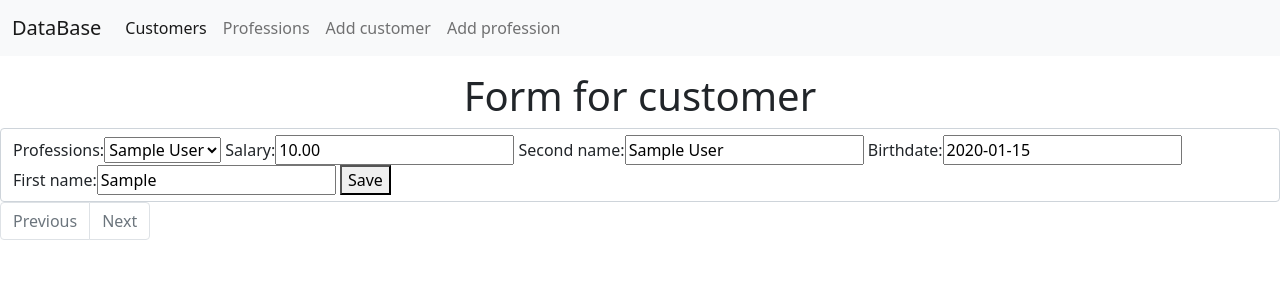
After one commit to mamuka96/customers, a Django app: page /customers/update_customer/1 in a window 1280 px wide. The commit adds this page. Shown: the top 300 px of the page. Run offline with Django 3.2, Linux system fonts and the light colour scheme; tables that the repository leaves empty hold one stand-in row (values such as "Sample post").

Commit message:
initial commit34

```diff
--- a/my_app/customers/forms.py
+++ b/my_app/customers/forms.py
@@ -1,27 +1,18 @@
 from django import forms
 from .models import Professions, Customers
 
-class CustomersForm(forms.Form):
-    first_name = forms.CharField(max_length=20)
-    second_name = forms.CharField(max_length=40)
-    birthdate = forms.DateField()
-    salary = forms.DecimalField(max_digits=10, decimal_places=2)
-    professions = forms.ModelChoiceField(queryset=Professions.objects.all())
+class CustomersForm(forms.ModelForm):
 
-    def save(self):
-        Customers.objects.create(**self.cleaned_data)
-
-    first_name.widget.attrs.update({'class': 'form-control'})
-    second_name.widget.attrs.update({'class': 'form-control'})
-    birthdate.widget.attrs.update({'class': 'form-control'})
-    salary.widget.attrs.update({'class': 'form-control'})
-    professions.widget.attrs.update({'class': 'form-select'})
-
-class ProfessionsForm(forms.Form):
-    profession_name = forms.CharField(max_length=20)
+    class Meta():
+        model = Customers
+        fields = {'first_name', 'second_name', 'birthdate', 'salary', 'professions', }
 
 
-    def save(self):
-        Professions.objects.create(**self.cleaned_data)
 
-    profession_name.widget.attrs.update({'class': 'form-control'})
+
+
+class ProfessionsForm(forms.ModelForm):
+
+    class Meta():
+        model = Professions
+        fields = {'profession_name',}
--- a/my_app/customers/mixins.py
+++ b/my_app/customers/mixins.py
@@ -1,13 +1,20 @@
 from django.shortcuts import render, redirect
+from django.core.paginator import Paginator
+
 
 class ObjectsListMixin():
     model = None
     template = None
 
     def get(self, request):
+        paginator = Paginator(self.model.objects.all(), 2)
+        page_obj = paginator.page(request.GET.get('page'))
+
         context = {
             'title': f'{self.model.__name__}',
-            'objects': self.model.objects.all(),
+            'page_obj': page_obj,
+            'paginator': paginator
+
         }
         return render(request, self.template, context)
 
@@ -31,3 +38,46 @@ class CreatorObjectsMixin():
             return redirect(f'{self.model.__name__.lower()}-list')
         context = {'form': form}
         return render(request, self.template, context)
+
+
+class UpdateObjectsMixin():
+
+    model = None
+    template = None
+    form = None
+
+    def get(self, request, pk):
+        obj = self.model.objects.get(pk=pk)
+        form = self.form(instance=obj)
+        context = {
+            'form': form,
+            'object': obj,
+        }
+        return render(request, self.template, context)
+
+    def post(self, request, pk):
+        obj = self.model.objects.get(pk=pk)
+        form = self.form(request.POST, instance=obj)
+        if form.is_valid():
+            form.save()
+            return redirect(f'{self.model.__name__.lower()}-list')
+
+        context = {
+            'form': form,
+            'object': obj,
+        }
+        return render(request, self.template, context)
+
+
+class DeleteObjectsMixin():
+    model = None
+    template = None
+
+    def get(self, request, pk):
+        obj = self.model.objects.get(pk=pk)
+        return render(request, self.template, {'object': obj})
+
+    def post(self, request, pk):
+        obj = self.model.objects.get(pk=pk)
+        obj.delete()
+        return redirect(f'{self.template.__name__.lower()}-list')
--- a/my_app/customers/models.py
+++ b/my_app/customers/models.py
@@ -25,4 +25,4 @@ class Customers(models.Model):
         return f'<{Customers.__repr__} ({self.first_name}, {self.second_name})>'
 
     def __str__(self):
-        return f'<{self.first_name} {self.second_name}'
+        return f'{self.first_name} {self.second_name}'
--- /dev/null
+++ b/my_app/customers/templates/customers/update_customer.html
@@ -0,0 +1,11 @@
+{% extends 'base.html' %}
+
+{% block content %}
+<h1 class="text-center mt-3">Form for customer</h1>
+
+<form method="post" action="{% url 'update_customers' pk=object.id %}" class="form-control">
+    {% csrf_token %}
+    {{ form }}
+    <button type="submit">Save</button>
+</form>
+{% endblock %}
--- a/my_app/customers/urls.py
+++ b/my_app/customers/urls.py
@@ -21,5 +21,9 @@ urlpatterns = [
     path('professions/', ProfessionsList.as_view(), name='professions-list'),
     path('create_customers/', CreatorCustomers.as_view(), name='create_customers'),
     path('create_professions/', CreatorProfessions.as_view(), name='create_professions'),
+    path('update_customer/<int:pk>', UpdateCustomers.as_view(), name='update_customers'),
+    path('update_profession/<int:pk>', UpdateProfessions.as_view(), name='update_profession'),
+    path('delete_customer/<int:pk>', DeleteCustomers.as_view(), name='delete_customer'),
+    path('delete_profession/<int:pk>', DeleteProfessions.as_view(), name='delete_profession')
 
 ]
--- a/my_app/customers/views.py
+++ b/my_app/customers/views.py
@@ -1,18 +1,27 @@
 from django.shortcuts import render, redirect
 from django.views import View
+from django.views.generic import ListView
 from .models import Customers, Professions
 from .mixins import *
 from .forms import *
 
-class CustomersList(ObjectsListMixin, View):
+class CustomersList(ListView):
     model = Customers
-    template = 'customers/customers.html'
+    template_name = 'customers/customers.html'
+    extra_context = {'fields': model._meta.fields,
+                     }
+    paginate_by = 2
 
 
 
-class ProfessionsList(ObjectsListMixin, View):
+class ProfessionsList(ListView):
     model = Professions
-    template = 'customers/professions.html'
+    template_name = 'customers/professions.html'
+    extra_context = {'fields': model._meta.fields,
+                     'objects': model.objects.all(),
+                     }
+    paginate_by = 2
+
 
 class CreatorCustomers(CreatorObjectsMixin, View):
     model = Customers
@@ -23,3 +32,26 @@ class CreatorProfessions(CreatorObjectsMixin, View):
     model = Professions
     template = 'customers/create_professions.html'
     form = ProfessionsForm
+
+
+class UpdateCustomers(UpdateObjectsMixin,View):
+
+    model = Customers
+    template = 'customers/update_customer.html'
+    form = CustomersForm
+
+class UpdateProfessions(UpdateObjectsMixin, View):
+
+    model = Professions
+    template = 'customers/update_profession.html'
+    form = ProfessionsForm
+
+class DeleteCustomers(DeleteObjectsMixin, View):
+
+    model = Customers
+    template = 'customers/delete_customer.html'
+
+class DeleteProfessions(DeleteObjectsMixin, View):
+
+    model = Professions
+    template = 'customers/delete_profession.html'
--- a/my_app/templates/base.html
+++ b/my_app/templates/base.html
@@ -41,5 +41,29 @@
 {% block content %}
 {% endblock %}
 
+<nav aria-label="...">
+  <ul class="pagination">
+    <li class="page-item disabled">
+      <a class="page-link" href="#" tabindex="-1" aria-disabled="true">Previous</a>
+    </li>
+    {% for n in paginator.page_range %}
+    {% if page_obj.number == n %}
+    <li class="page-item active"><a class="page-link" href="?page={{ n }}">{{ n }}</a></li>
+    {% else %}
+    <li class="page-item"><a class="page-link" href="?page={{ n }}">{{ n }}</a></li>
+    {% endif %}
+    {% endfor %}
+    {% if not page_obj.has_next %}
+    <li class="page-item disabled">
+        <a class="page-link" href="#">Next</a>
+    </li>
+    {% else %}
+    <li class="page-item">
+      <a class="page-link" href="page?={{ page_obj.next_page_number }}">Next</a>
+    </li>
+    {% endif %}
+  </ul>
+</nav>
+
 </body>
 </html>
```
Also changed, not shown: my_app/customers/templates/customers/customers.html (+12 -4 lines), my_app/customers/templates/customers/delete_customer.html (added, +11 -0 lines), my_app/customers/templates/customers/delete_profession.html (added, +11 -0 lines), my_app/customers/templates/customers/professions.html (+10 -2 lines), my_app/customers/templates/customers/update_profession.html (added, +11 -0 lines).
